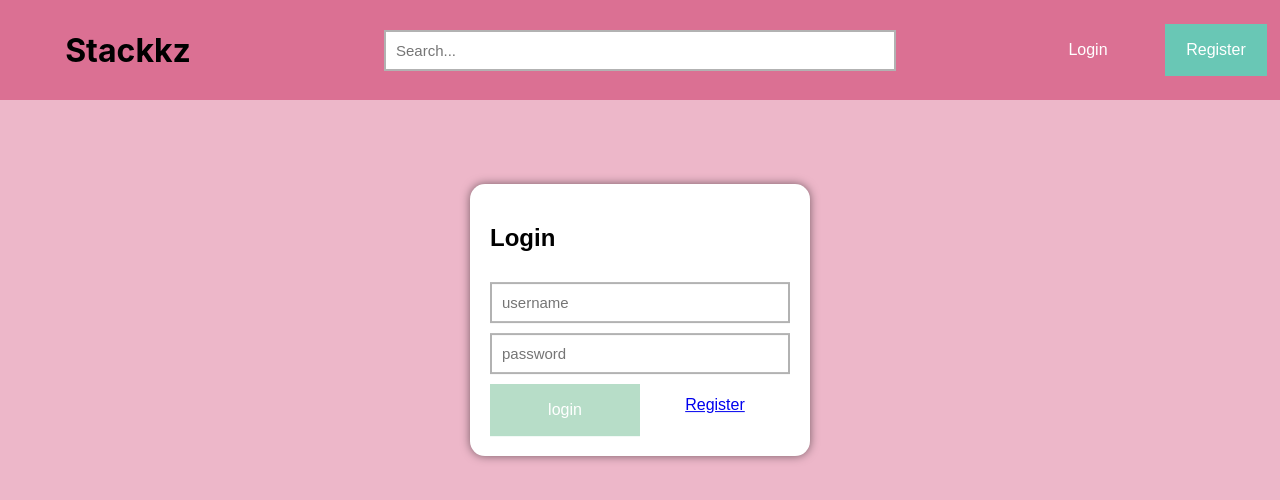
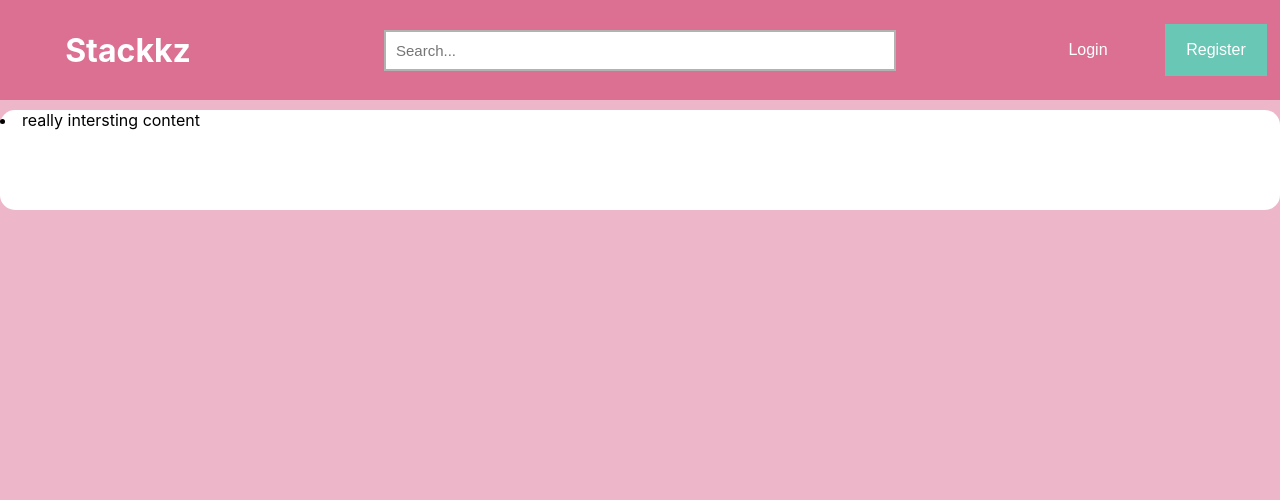
Before and after one commit to atqwerty/satckkz, a React (Create React App) app: page /post-detail/0 in a window 1280 px wide. Before the commit this address led to /login. Shown: the top 500 px of the page. Built offline with nearby package versions, Linux system fonts and the light colour scheme.

Commit message:
suck my duck

```diff
--- a/src/App.js
+++ b/src/App.js
@@ -1,6 +1,7 @@
 import React from 'react';
 import { Router, Route, Switch, Redirect } from 'react-router-dom';
 import { connect } from 'react-redux';
+import PostDetail from './components/molecules/PostDetail/PostDetail';
 
 import { history } from './_helpers';
 import { alertActions } from './_actions';
@@ -9,6 +10,7 @@ import { HomePage } from './HomePage';
 import { LoginPage } from './LoginPage';
 import { RegisterPage } from './RegisterPage';
 import Header from './components/molecules/Header/Header'
+import Post from './components/molecules/Post/Post';
 
 class App extends React.Component {
     constructor(props) {
@@ -47,6 +49,7 @@ class App extends React.Component {
                                     <PrivateRoute exact path="/" component={HomePage} />
                                     <Route path="/login" component={LoginPage} />
                                     <Route path="/register" component={RegisterPage} />
+                                    <Route path="/post-detail/:id" component={PostDetail} />
                                     <Redirect from="*" to="/" />
                                 </Switch>
                         </div>
--- a/src/HomePage/HomePage.jsx
+++ b/src/HomePage/HomePage.jsx
@@ -3,6 +3,7 @@ import { connect } from 'react-redux';
 import Post from '../components/molecules/Post/Post'
 
 import { userActions } from '../_actions';
+import LinkWrapper from '../components/atoms/Link/Link';
 
 class HomePage extends React.Component {
     constructor(props) {
@@ -32,7 +33,8 @@ class HomePage extends React.Component {
                 {users.error && <span className="text-danger">ERROR: {users.error}</span>}
                 <ul style={{ width: '50%', listStyleType: 'none' }}>
                     {this.state.data.map((something, index) =>
-                        <Post key={index}>{something}</Post>
+                      <li><LinkWrapper to={'/post-detail/'+index}>{something}</LinkWrapper></li>
+                        // <Post key={index}>{something}</Post>
                     )}
                 </ul>
                 {/* <p> */}
--- a/src/components/molecules/Header/Header.js
+++ b/src/components/molecules/Header/Header.js
@@ -2,6 +2,7 @@ import React, { useState } from 'react'
 import styled from 'styled-components'
 import Input from '../../atoms/Input/Input'
 import LinkWrapper from '../../atoms/Link/Link'
+import { Link } from 'react-router-dom'
 
 import { useSelector } from 'react-redux'
 
@@ -29,7 +30,8 @@ const Header = ({ loginCallback, registerCallback, props }) => {
 
   return (
     <StyledHeader>
-      <div className='header-part'><h1>Stackkz</h1></div>
+      {/* <div className='header-part'><h1>Stackkz</h1></div> */}
+      <div className='header-part'><Link style={{ textDecoration:'none', color: 'white' }} to='/'><h1>Stackkz</h1></Link></div>
       <div className='header-part' />
       <div className='header-part'>
         <Input
--- /dev/null
+++ b/src/components/molecules/PostDetail/PostDetail.js
@@ -0,0 +1,23 @@
+import React, { useState } from 'react';
+import Post from '../Post/Post';
+
+export default function PostDetail(props){
+  function getPosts(id){
+    console.log(props);
+    let array = [
+      {'content': 'really intersting content'}  ,
+      {'content': 'another great content'}  ,
+      {'content': 'really asdfasdfasdfa'}  ,
+      {'content': 'another one bites the dust'}
+    ]
+    return array[id];
+  }
+
+  let initialPost = getPosts(props.match.params.id);
+  const [post, setPost] = useState(initialPost);
+  return (
+    <div>
+      <Post>{post.content}</Post>
+    </div>
+  )
+}
```
